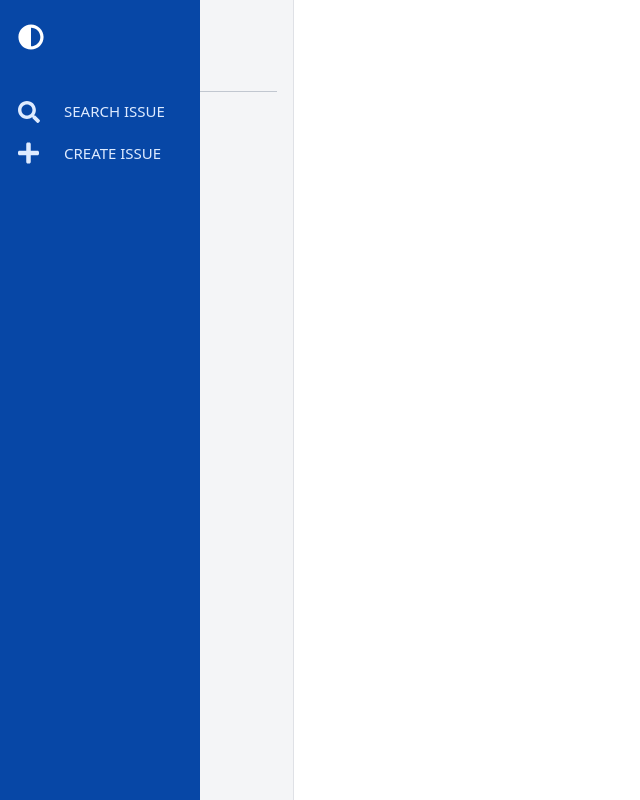
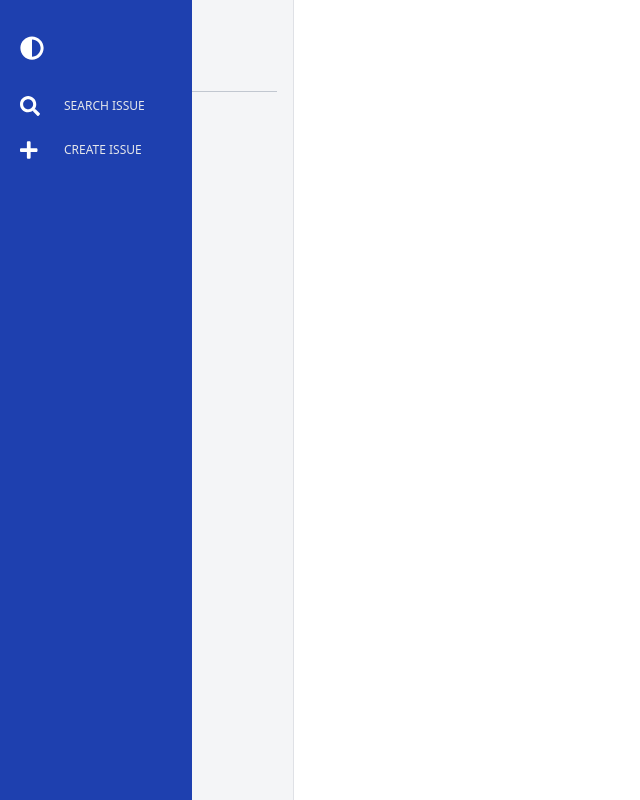
Before and after one commit to JangoCG/jira-lite, a React (Create React App) app: page / in a window 1280 px wide. Both pictures are taken after a click on the element 32 px from the left and 111 px from the top of the page. Shown: the whole page, without its empty margins (0-640 px from the left). Built offline with nearby package versions, Linux system fonts and the light colour scheme.

Commit message:
local setup

```diff
--- a/package.json
+++ b/package.json
@@ -50,6 +50,7 @@
     "autoprefixer": "^9.8.6",
     "nodemon": "^2.0.12",
     "postcss": "^7.0.36",
+    "prettier": "2.3.2",
     "tailwindcss": "npm:@tailwindcss/postcss7-compat@^2.2.9"
   }
 }
--- a/src/components/Navigation/Navigation.tsx
+++ b/src/components/Navigation/Navigation.tsx
@@ -1,33 +1,43 @@
 import { faAdjust, faPlus, faSearch } from '@fortawesome/free-solid-svg-icons';
 import { FontAwesomeIcon } from '@fortawesome/react-fontawesome';
 import React from 'react';
-import { CompanyLogo, Item, ItemText, NavLeft } from './Styles';
+import { Item, ItemText, NavLeft } from './Styles';
+import './Style.css';
 
-interface NavigationProps {
-}
+interface NavigationProps {}
 
 export const Navigation: React.FC<NavigationProps> = ({}) => {
   return (
-    <NavLeft id='navigation'>
+    //Navbar
+    <div
+      className={
+        'z-50 fixed top-0 left-0 overflow-x-hidden h-screen w-16 bg-blue-800 transition-all hover:w-48 group'
+      }
+      id={'navbar'}
+    >
       {/*logo */}
-      <div className={"block relative mt-4 mb-2"}>
-        <CompanyLogo className={'mb-2'}>
-          <i style={{ fontSize: '26px' }}> <FontAwesomeIcon icon={faAdjust} color={'white'} /></i>
-        </CompanyLogo>
+      <div className={'block relative mt-4 mb-2'}>
+        <div className={'relative w-full h-11 pl-16 mt-8 leading-10'}>
+          <i className={'absolute left-5 text-2xl'}>
+            <FontAwesomeIcon icon={faAdjust} color={'white'} />
+          </i>
+        </div>
       </div>
 
-      <div className={'mt-8'}>
-        <Item >
-          <i style={{ fontSize: '22px' }}> <FontAwesomeIcon icon={faSearch} /></i>
-          <ItemText className={'font-sans font-medium'}>Search Issue</ItemText>
-        </Item>
+      {/*Navbar Item*/}
+      <div className="navbarItem">
+        <i className="navbarItemIcon">
+          <FontAwesomeIcon icon={faSearch} />
+        </i>
+        <aside className="navbarText">Search Issue</aside>
       </div>
 
-      <Item>
-        <i style={{ fontSize: '24px' }}> <FontAwesomeIcon icon={faPlus} /></i>
-        <ItemText className={'font-sans font-medium'}>Create Issue</ItemText>
-      </Item>
-
-    </NavLeft>
+      <div className="navbarItem">
+        <i className="navbarItemIcon">
+          <FontAwesomeIcon icon={faPlus} />
+        </i>
+        <aside className="navbarText">Create Issue</aside>
+      </div>
+    </div>
   );
 };
--- a/src/components/Navigation/Styles.js
+++ b/src/components/Navigation/Styles.js
@@ -83,7 +83,7 @@ export const ItemText = styled.aside`
   transition: all 0.1s;
   transition-property: right, visibility, opacity;
   ${font.size(15)}
-  #navigation:hover & {
+  #navbar:hover & {
     right: 0;
     visibility: visible;
     opacity: 1;
--- a/src/components/Navigation/style.css
+++ b/src/components/Navigation/style.css
@@ -0,0 +1,21 @@
+.navbarItem {
+  @apply flex items-center w-full h-11 leading-10 pl-16 text-gray-100 transition-colors cursor-pointer select-none hover:bg-gray-100 hover:bg-opacity-10;
+}
+
+.navbarItemIcon {
+  @apply absolute left-5 text-white text-xl;
+}
+
+.navbarText {
+  @apply right-3
+  invisible
+  opacity-0
+  transition-all
+  text-xs
+  font-medium
+  text-gray-200
+  mr-4
+  group-hover:visible
+  group-hover:opacity-100
+  uppercase;
+}
--- a/src/components/sidebar/Styles.js
+++ b/src/components/sidebar/Styles.js
@@ -4,7 +4,7 @@ import { color, sizes, font, mixin } from '../../shared/utils/styles';
 
 export const Container = styled.div`
   position: fixed;
-  z-index: 100;
+  z-index: 40;
   top: 0;
   left: ${sizes.appNavBarLeftWidth}px;
   height: 100vh;
--- a/tailwind.config.js
+++ b/tailwind.config.js
@@ -7,7 +7,10 @@ module.exports = {
     extend: {},
   },
   variants: {
-    extend: {},
+    extend: {
+      width: ['responsive', 'hover', 'focus'],
+      visibility: ['group-hover'],
+    },
   },
   plugins: [],
-}
+};
```
Also changed, not shown: 2 other files (tests, documents, lock files or other folders).
